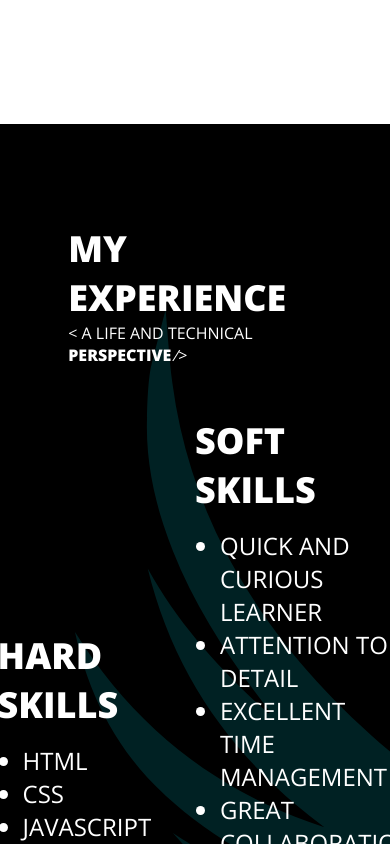
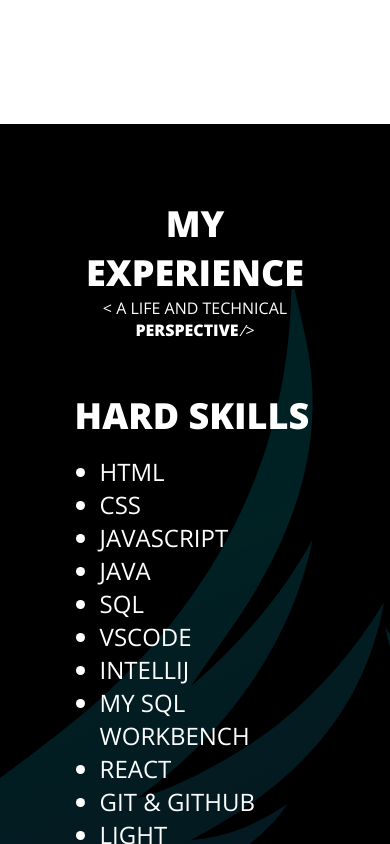
Before and after one commit to ha-x-3/portfolio, a React (Vite) app: page / in a window 390 px wide. Shown: the part 720-1564 px from the top of the page. Built offline with nearby package versions, Linux system fonts and the light colour scheme.

Commit message:
Added mobile responsive rules for MySkills and adjusted parallax to accomidate mobile view

```diff
--- a/src/App.css
+++ b/src/App.css
@@ -1,7 +1,13 @@
+body {
+  margin: 0;
+  padding: 0;
+  overflow-x: hidden;
+}
+
 .App {
+  width: 100%;
   display: flex;
   flex-direction: column;
-  width: 100vw;
 }
 
 .home {
@@ -349,6 +355,10 @@ li {
 
 /* Mobile styles */
 @media (max-width: 767px) {
+  .home {
+    height: 100vh;
+  }
+
   #phoenixImage {
     width: 100vw;
     height: auto;
@@ -367,6 +377,40 @@ li {
 
   #navLogoImage {
     width: 40%;
+  }
+
+  .mySkills {
+    width: 100vw;
+    min-height: 155vh;
+  }
+
+  .skillsContent {
+    text-align: center;
+    width: 65%;
+    display: flex;
+    flex-direction: column;
+  }
+
+  .skills {
+    width: 95%;
+    text-align: left;
+    display: flex;
+    flex-direction: column;
+    gap: 40px;
+  }
+
+  .skillsHeading {
+    margin: 75px auto 50px auto;
+  }
+
+  .hardSkills, .softSkills {
+    width: 100%;
+  }
+
+  .parallaxBackground, .parallaxBackgroundContact {
+    background-repeat: repeat;
+    background-size: cover;
+    background-position: right 10px top 0;
   }
 
   .projectGrid {
--- a/src/components/MySkills.jsx
+++ b/src/components/MySkills.jsx
@@ -7,14 +7,14 @@ const MySkills = React.forwardRef(({ startParallax }, ref) => {
 		// Set initial background position
 		if (backgroundRef.current) {
 			backgroundRef.current.style.backgroundPosition =
-				'left 75px top 10px';
+				'right 5px top 10px';
 		}
 
 		const handleParallax = () => {
 			if (startParallax && backgroundRef.current) {
 				const scrolled = window.scrollY;
 				const currentY = 165 - scrolled * 0.6; // Start at 165 and move up
-				backgroundRef.current.style.backgroundPosition = `left 75px top ${currentY}px`;
+				backgroundRef.current.style.backgroundPosition = `right 5px top ${currentY}px`;
 			}
 		};
 
```
